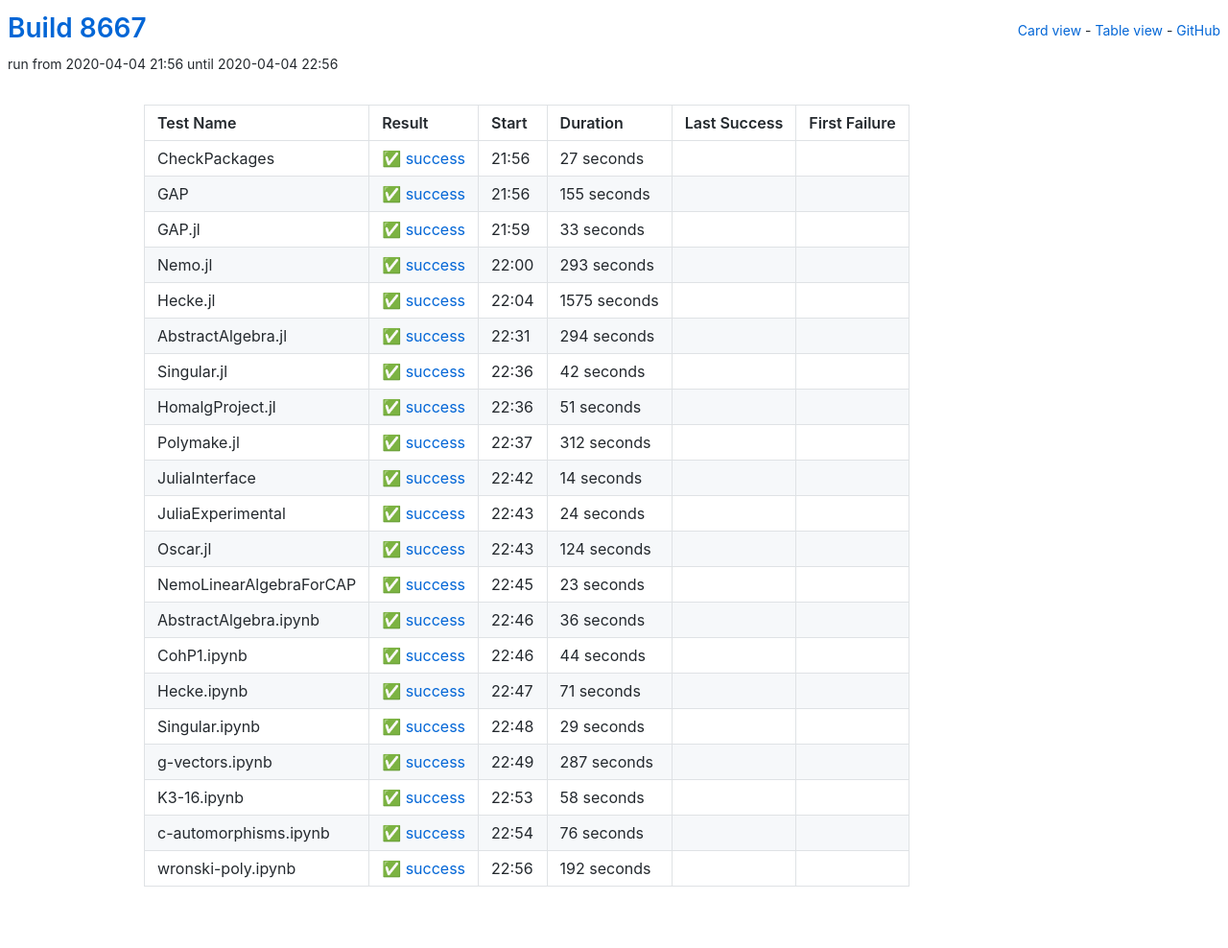
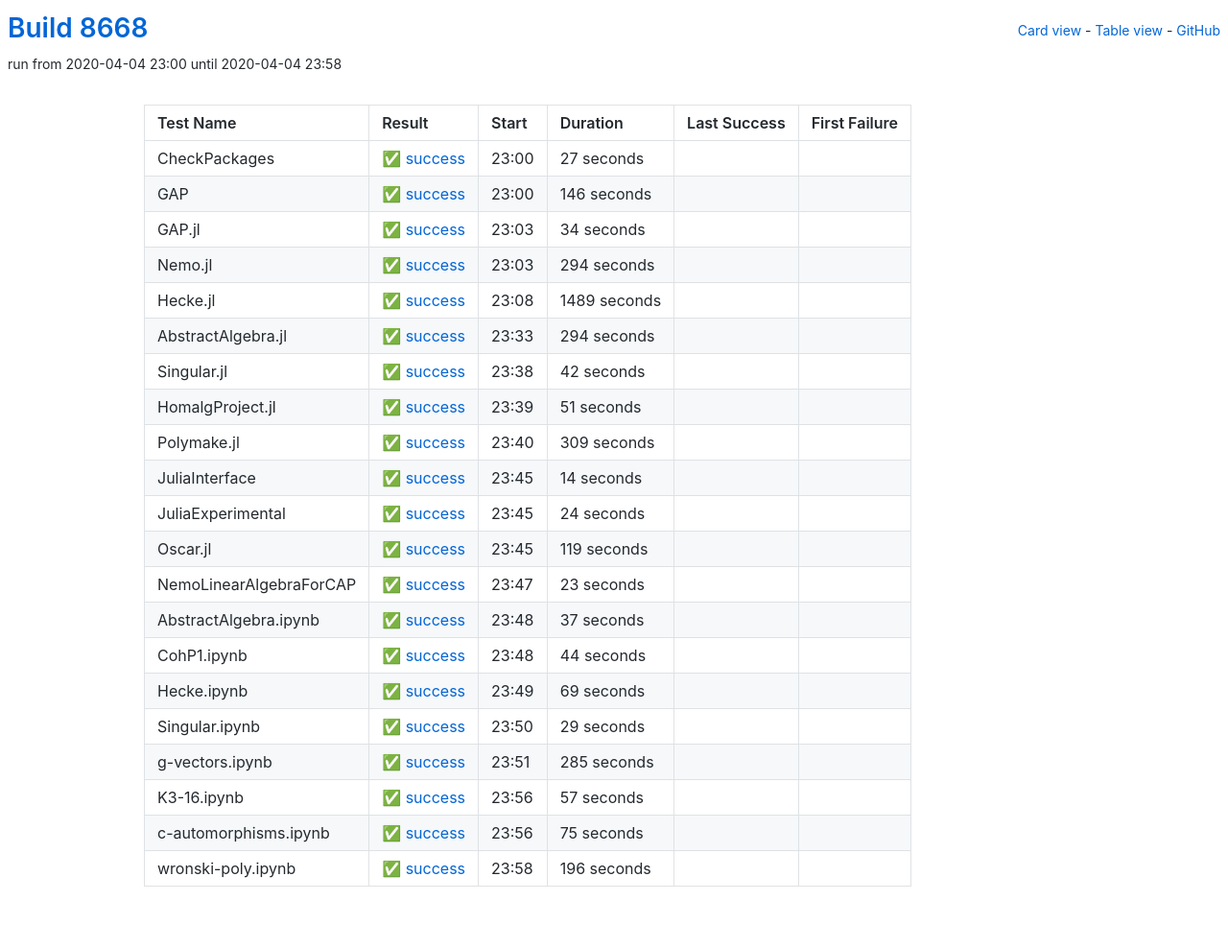
Before and after one commit to oscar-system/oscar-ci-status, a Jekyll site: the page built from table.html, in a window 1280 px wide. Shown: the whole page at 96% size. Built offline with Jekyll 4.4.1, drawn with Linux system fonts in a browser that asks for light colours.

Commit message:
Build 8668

```diff
--- a/_data/ci.yml
+++ b/_data/ci.yml
@@ -1,5 +1,5 @@
-build: 8667
-build_url: https://oscarci.mathematik.uni-kl.de/job/oscar/8667/
+build: 8668
+build_url: https://oscarci.mathematik.uni-kl.de/job/oscar/8668/
 job: oscar
 tests:
 - duration: 27
@@ -8,53 +8,31 @@ tests:
   first_failure_url: null
   last_success: false
   last_success_url: null
-  log: https://oscarci.mathematik.uni-kl.de/job/oscar/8667/artifact/logs/build-8667/CheckPackages.log
+  log: https://oscarci.mathematik.uni-kl.de/job/oscar/8668/artifact/logs/build-8668/CheckPackages.log
   name: CheckPackages
-  start: 2020-04-04 21:56
+  start: 2020-04-04 23:00
   status: success
   success: true
-- duration: 155
+- duration: 146
   exitcode: 0
   first_failure: false
   first_failure_url: null
   last_success: false
   last_success_url: null
-  log: https://oscarci.mathematik.uni-kl.de/job/oscar/8667/artifact/logs/build-8667/GAP.log
+  log: https://oscarci.mathematik.uni-kl.de/job/oscar/8668/artifact/logs/build-8668/GAP.log
   name: GAP
-  start: 2020-04-04 21:56
+  start: 2020-04-04 23:00
   status: success
   success: true
-- duration: 33
+- duration: 34
   exitcode: 0
   first_failure: false
   first_failure_url: null
   last_success: false
   last_success_url: null
-  log: https://oscarci.mathematik.uni-kl.de/job/oscar/8667/artifact/logs/build-8667/GAP.jl.log
+  log: https://oscarci.mathematik.uni-kl.de/job/oscar/8668/artifact/logs/build-8668/GAP.jl.log
   name: GAP.jl
-  start: 2020-04-04 21:59
-  status: success
-  success: true
-- duration: 293
-  exitcode: 0
-  first_failure: false
-  first_failure_url: null
-  last_success: false
-  last_success_url: null
-  log: https://oscarci.mathematik.uni-kl.de/job/oscar/8667/artifact/logs/build-8667/Nemo.jl.log
-  name: Nemo.jl
-  start: 2020-04-04 22:00
-  status: success
-  success: true
-- duration: 1575
-  exitcode: 0
-  first_failure: false
-  first_failure_url: null
-  last_success: false
-  last_success_url: null
-  log: https://oscarci.mathematik.uni-kl.de/job/oscar/8667/artifact/logs/build-8667/Hecke.jl.log
-  name: Hecke.jl
-  start: 2020-04-04 22:04
+  start: 2020-04-04 23:03
   status: success
   success: true
 - duration: 294
@@ -63,9 +41,31 @@ tests:
   first_failure_url: null
   last_success: false
   last_success_url: null
-  log: https://oscarci.mathematik.uni-kl.de/job/oscar/8667/artifact/logs/build-8667/AbstractAlgebra.jl.log
+  log: https://oscarci.mathematik.uni-kl.de/job/oscar/8668/artifact/logs/build-8668/Nemo.jl.log
+  name: Nemo.jl
+  start: 2020-04-04 23:03
+  status: success
+  success: true
+- duration: 1489
+  exitcode: 0
+  first_failure: false
+  first_failure_url: null
+  last_success: false
+  last_success_url: null
+  log: https://oscarci.mathematik.uni-kl.de/job/oscar/8668/artifact/logs/build-8668/Hecke.jl.log
+  name: Hecke.jl
+  start: 2020-04-04 23:08
+  status: success
+  success: true
+- duration: 294
+  exitcode: 0
+  first_failure: false
+  first_failure_url: null
+  last_success: false
+  last_success_url: null
+  log: https://oscarci.mathematik.uni-kl.de/job/oscar/8668/artifact/logs/build-8668/AbstractAlgebra.jl.log
   name: AbstractAlgebra.jl
-  start: 2020-04-04 22:31
+  start: 2020-04-04 23:33
   status: success
   success: true
 - duration: 42
@@ -74,9 +74,9 @@ tests:
   first_failure_url: null
   last_success: false
   last_success_url: null
-  log: https://oscarci.mathematik.uni-kl.de/job/oscar/8667/artifact/logs/build-8667/Singular.jl.log
+  log: https://oscarci.mathematik.uni-kl.de/job/oscar/8668/artifact/logs/build-8668/Singular.jl.log
   name: Singular.jl
-  start: 2020-04-04 22:36
+  start: 2020-04-04 23:38
   status: success
   success: true
 - duration: 51
@@ -85,20 +85,20 @@ tests:
   first_failure_url: null
   last_success: false
   last_success_url: null
-  log: https://oscarci.mathematik.uni-kl.de/job/oscar/8667/artifact/logs/build-8667/HomalgProject.jl.log
+  log: https://oscarci.mathematik.uni-kl.de/job/oscar/8668/artifact/logs/build-8668/HomalgProject.jl.log
   name: HomalgProject.jl
-  start: 2020-04-04 22:36
+  start: 2020-04-04 23:39
   status: success
   success: true
-- duration: 312
+- duration: 309
   exitcode: 0
   first_failure: false
   first_failure_url: null
   last_success: false
   last_success_url: null
-  log: https://oscarci.mathematik.uni-kl.de/job/oscar/8667/artifact/logs/build-8667/Polymake.jl.log
+  log: https://oscarci.mathematik.uni-kl.de/job/oscar/8668/artifact/logs/build-8668/Polymake.jl.log
   name: Polymake.jl
-  start: 2020-04-04 22:37
+  start: 2020-04-04 23:40
   status: success
   success: true
 - duration: 14
@@ -107,9 +107,9 @@ tests:
   first_failure_url: null
   last_success: false
   last_success_url: null
-  log: https://oscarci.mathematik.uni-kl.de/job/oscar/8667/artifact/logs/build-8667/JuliaInterface.log
+  log: https://oscarci.mathematik.uni-kl.de/job/oscar/8668/artifact/logs/build-8668/JuliaInterface.log
   name: JuliaInterface
-  start: 2020-04-04 22:42
+  start: 2020-04-04 23:45
   status: success
   success: true
 - duration: 24
@@ -118,20 +118,20 @@ tests:
   first_failure_url: null
   last_success: false
   last_success_url: null
-  log: https://oscarci.mathematik.uni-kl.de/job/oscar/8667/artifact/logs/build-8667/JuliaExperimental.log
+  log: https://oscarci.mathematik.uni-kl.de/job/oscar/8668/artifact/logs/build-8668/JuliaExperimental.log
   name: JuliaExperimental
-  start: 2020-04-04 22:43
+  start: 2020-04-04 23:45
   status: success
   success: true
-- duration: 124
+- duration: 119
   exitcode: 0
   first_failure: false
   first_failure_url: null
   last_success: false
   last_success_url: null
-  log: https://oscarci.mathematik.uni-kl.de/job/oscar/8667/artifact/logs/build-8667/Oscar.jl.log
+  log: https://oscarci.mathematik.uni-kl.de/job/oscar/8668/artifact/logs/build-8668/Oscar.jl.log
   name: Oscar.jl
-  start: 2020-04-04 22:43
+  start: 2020-04-04 23:45
   status: success
   success: true
 - duration: 23
@@ -140,20 +140,20 @@ tests:
   first_failure_url: null
   last_success: false
   last_success_url: null
-  log: https://oscarci.mathematik.uni-kl.de/job/oscar/8667/artifact/logs/build-8667/NemoLinearAlgebraForCAP.log
+  log: https://oscarci.mathematik.uni-kl.de/job/oscar/8668/artifact/logs/build-8668/NemoLinearAlgebraForCAP.log
   name: NemoLinearAlgebraForCAP
-  start: 2020-04-04 22:45
+  start: 2020-04-04 23:47
   status: success
   success: true
-- duration: 36
+- duration: 37
   exitcode: 0
   first_failure: false
   first_failure_url: null
   last_success: false
   last_success_url: null
-  log: https://oscarci.mathematik.uni-kl.de/job/oscar/8667/artifact/logs/build-8667/AbstractAlgebra.ipynb.log
+  log: https://oscarci.mathematik.uni-kl.de/job/oscar/8668/artifact/logs/build-8668/AbstractAlgebra.ipynb.log
   name: AbstractAlgebra.ipynb
-  start: 2020-04-04 22:46
+  start: 2020-04-04 23:48
   status: success
   success: true
 - duration: 44
@@ -162,20 +162,20 @@ tests:
   first_failure_url: null
   last_success: false
   last_success_url: null
-  log: https://oscarci.mathematik.uni-kl.de/job/oscar/8667/artifact/logs/build-8667/CohP1.ipynb.log
+  log: https://oscarci.mathematik.uni-kl.de/job/oscar/8668/artifact/logs/build-8668/CohP1.ipynb.log
   name: CohP1.ipynb
-  start: 2020-04-04 22:46
+  start: 2020-04-04 23:48
   status: success
   success: true
-- duration: 71
+- duration: 69
   exitcode: 0
   first_failure: false
   first_failure_url: null
   last_success: false
   last_success_url: null
-  log: https://oscarci.mathematik.uni-kl.de/job/oscar/8667/artifact/logs/build-8667/Hecke.ipynb.log
+  log: https://oscarci.mathematik.uni-kl.de/job/oscar/8668/artifact/logs/build-8668/Hecke.ipynb.log
   name: Hecke.ipynb
-  start: 2020-04-04 22:47
+  start: 2020-04-04 23:49
   status: success
   success: true
 - duration: 29
@@ -184,52 +184,52 @@ tests:
   first_failure_url: null
   last_success: false
   last_success_url: null
-  log: https://oscarci.mathematik.uni-kl.de/job/oscar/8667/artifact/logs/build-8667/Singular.ipynb.log
+  log: https://oscarci.mathematik.uni-kl.de/job/oscar/8668/artifact/logs/build-8668/Singular.ipynb.log
   name: Singular.ipynb
-  start: 2020-04-04 22:48
+  start: 2020-04-04 23:50
   status: success
   success: true
-- duration: 287
+- duration: 285
   exitcode: 0
   first_failure: false
   first_failure_url: null
   last_success: false
   last_success_url: null
-  log: https://oscarci.mathematik.uni-kl.de/job/oscar/8667/artifact/logs/build-8667/g-vectors.ipynb.log
+  log: https://oscarci.mathematik.uni-kl.de/job/oscar/8668/artifact/logs/build-8668/g-vectors.ipynb.log
   name: g-vectors.ipynb
-  start: 2020-04-04 22:49
+  start: 2020-04-04 23:51
   status: success
   success: true
-- duration: 58
+- duration: 57
   exitcode: 0
   first_failure: false
   first_failure_url: null
   last_success: false
   last_success_url: null
-  log: https://oscarci.mathematik.uni-kl.de/job/oscar/8667/artifact/logs/build-8667/K3-16.ipynb.log
+  log: https://oscarci.mathematik.uni-kl.de/job/oscar/8668/artifact/logs/build-8668/K3-16.ipynb.log
   name: K3-16.ipynb
-  start: 2020-04-04 22:53
+  start: 2020-04-04 23:56
   status: success
   success: true
-- duration: 76
+- duration: 75
   exitcode: 0
   first_failure: false
   first_failure_url: null
   last_success: false
   last_success_url: null
-  log: https://oscarci.mathematik.uni-kl.de/job/oscar/8667/artifact/logs/build-8667/c-automorphisms.ipynb.log
+  log: https://oscarci.mathematik.uni-kl.de/job/oscar/8668/artifact/logs/build-8668/c-automorphisms.ipynb.log
   name: c-automorphisms.ipynb
-  start: 2020-04-04 22:54
+  start: 2020-04-04 23:56
   status: success
   success: true
-- duration: 192
+- duration: 196
   exitcode: 0
   first_failure: false
   first_failure_url: null
   last_success: false
   last_success_url: null
-  log: https://oscarci.mathematik.uni-kl.de/job/oscar/8667/artifact/logs/build-8667/wronski-poly.ipynb.log
+  log: https://oscarci.mathematik.uni-kl.de/job/oscar/8668/artifact/logs/build-8668/wronski-poly.ipynb.log
   name: wronski-poly.ipynb
-  start: 2020-04-04 22:56
+  start: 2020-04-04 23:58
   status: success
   success: true
```
Also changed, not shown: README.md.
